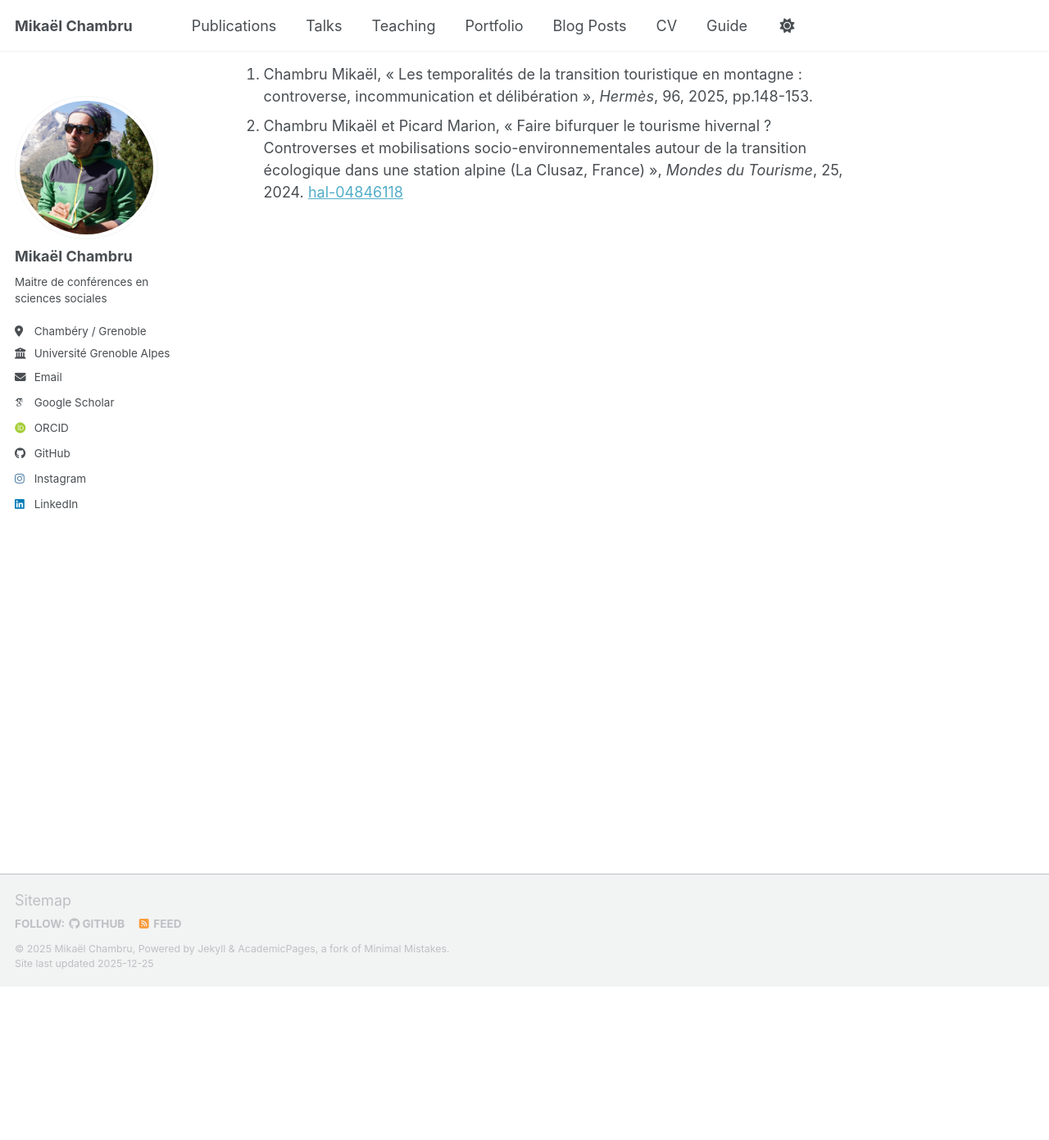
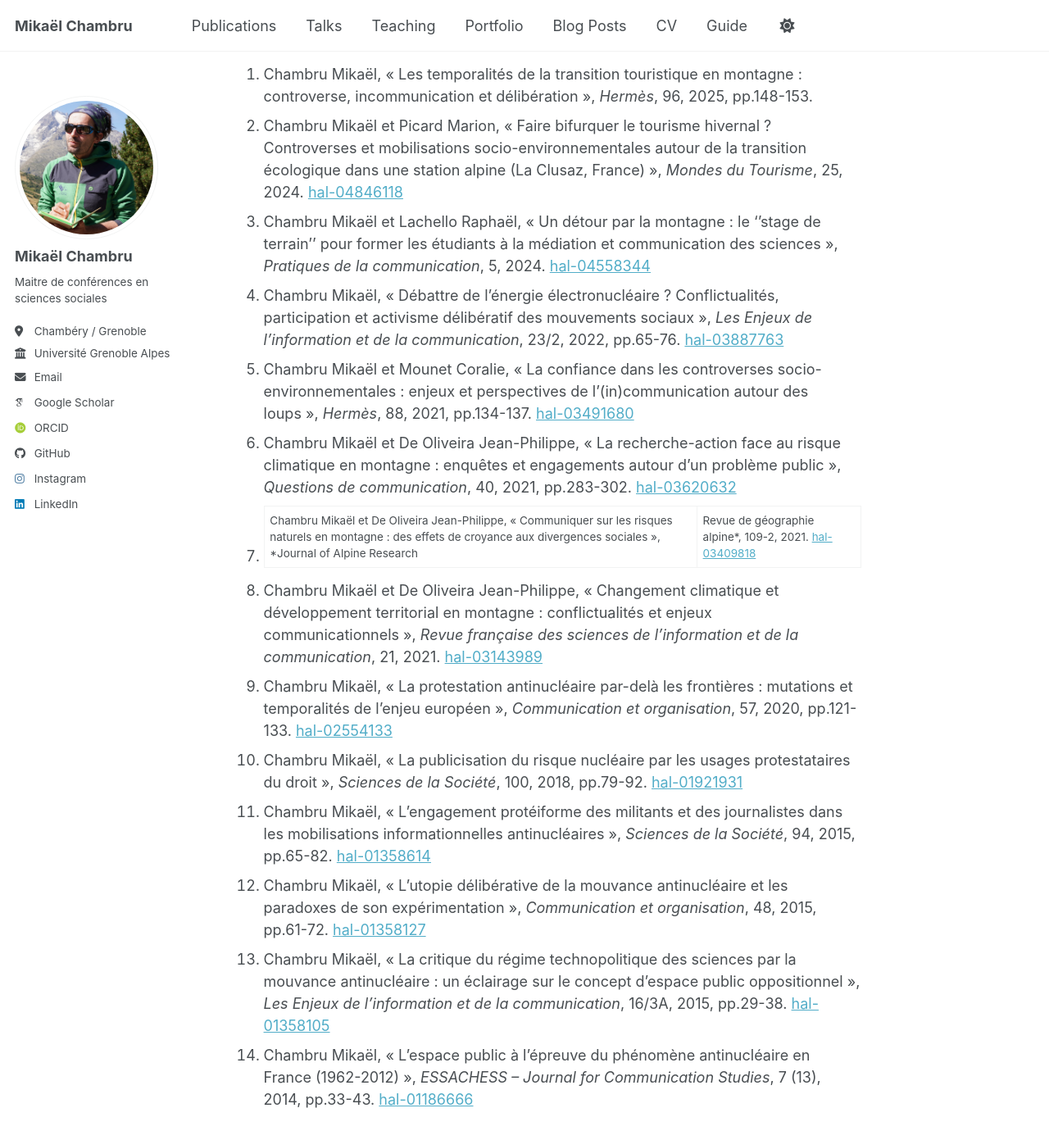
Before and after one commit to mikaelchambru/mikaelchambru.github.io, a Jekyll site: the page built from _pages/publications.md, in a window 1280 px wide and 1400 px high, scrolled down 196 px. Shown: the top 1391 px of the window at 82% size. Built offline with Jekyll 4.4.1, drawn with Linux system fonts in a browser that asks for light colours; some web fonts are replaced; a script bundle is joined from its source files by our own code; library files that are not in the unit come from our copies.

Commit message:
Update publications.md

```diff
--- a/_pages/publications.md
+++ b/_pages/publications.md
@@ -12,3 +12,15 @@
 
 1. Chambru Mikaël, « Les temporalités de la transition touristique en montagne : controverse, incommunication et délibération », *Hermès*, 96, 2025, pp.148-153.
 2. Chambru Mikaël et Picard Marion, « Faire bifurquer le tourisme hivernal ? Controverses et mobilisations socio-environnementales autour de la transition écologique dans une station alpine (La Clusaz, France) », *Mondes du Tourisme*, 25, 2024. [hal-04846118](https://hal.science/hal-04846118v1)
+3. Chambru Mikaël et Lachello Raphaël, « Un détour par la montagne : le ‘’stage de terrain’’ pour former les étudiants à la médiation et communication des sciences », *Pratiques de la communication*, 5, 2024. [hal-04558344](https://hal.science/hal-04558344)
+4. Chambru Mikaël, « Débattre de l’énergie électronucléaire ? Conflictualités, participation et activisme délibératif des mouvements sociaux », *Les Enjeux de l’information et de la communication*, 23/2, 2022, pp.65-76. [hal-03887763](https://hal.archives-ouvertes.fr/hal-03887763)
+5. Chambru Mikaël et Mounet Coralie, « La confiance dans les controverses socio-environnementales : enjeux et perspectives de l’(in)communication autour des loups », *Hermès*, 88, 2021, pp.134-137. [hal-03491680](https://hal.archives-ouvertes.fr/hal-03491680)
+6. Chambru Mikaël et De Oliveira Jean-Philippe, « La recherche-action face au risque climatique en montagne : enquêtes et engagements autour d’un problème public », *Questions de communication*, 40, 2021, pp.283-302. [hal-03620632](https://hal.archives-ouvertes.fr/hal-03620632)
+7. Chambru Mikaël et De Oliveira Jean-Philippe, « Communiquer sur les risques naturels en montagne : des effets de croyance aux divergences sociales », *Journal of Alpine Research | Revue de géographie alpine*, 109-2, 2021. [hal-03409818](https://hal.archives-ouvertes.fr/hal-03409818)
+8. Chambru Mikaël et De Oliveira Jean-Philippe, « Changement climatique et développement territorial en montagne : conflictualités et enjeux communicationnels », *Revue française des sciences de l’information et de la communication*, 21, 2021. [hal-03143989](https://hal.archives-ouvertes.fr/hal-03143989)
+9. Chambru Mikaël, « La protestation antinucléaire par-delà les frontières : mutations et temporalités de l’enjeu européen », *Communication et organisation*, 57, 2020, pp.121-133. [hal-02554133](https://hal.archives-ouvertes.fr/hal-02554133)
+10. Chambru Mikaël, « La publicisation du risque nucléaire par les usages protestataires du droit », *Sciences de la Société*, 100, 2018, pp.79-92. [hal-01921931](https://hal.archives-ouvertes.fr/hal-01921931)
+11. Chambru Mikaël, « L’engagement protéiforme des militants et des journalistes dans les mobilisations informationnelles antinucléaires », *Sciences de la Société*, 94, 2015, pp.65-82. [hal-01358614](https://hal.archives-ouvertes.fr/hal-01358614)
+12. Chambru Mikaël, « L’utopie délibérative de la mouvance antinucléaire et les paradoxes de son expérimentation », *Communication et organisation*, 48, 2015, pp.61-72. [hal-01358127](https://hal.archives-ouvertes.fr/hal-01358127)
+13. Chambru Mikaël, « La critique du régime technopolitique des sciences par la mouvance antinucléaire : un éclairage sur le concept d’espace public oppositionnel », *Les Enjeux de l’information et de la communication*, 16/3A, 2015, pp.29-38. [hal-01358105](https://hal.archives-ouvertes.fr/hal-01358105)
+14. Chambru Mikaël, « L’espace public à l’épreuve du phénomène antinucléaire en France (1962-2012) », *ESSACHESS – Journal for Communication Studies*, 7 (13), 2014, pp.33-43. [hal-01186666](https://hal.univ-grenoble-alpes.fr/hal-01186666)
```
